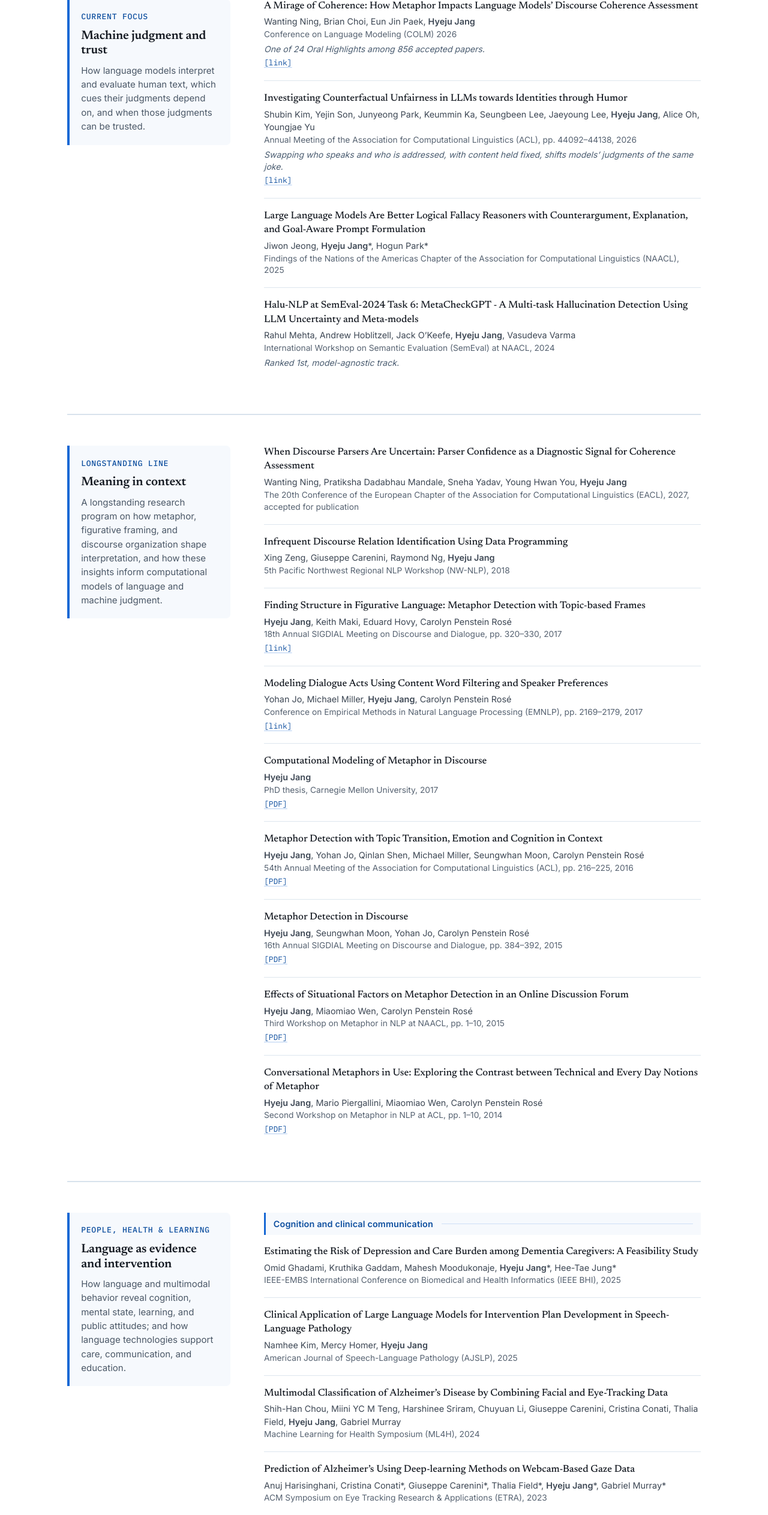
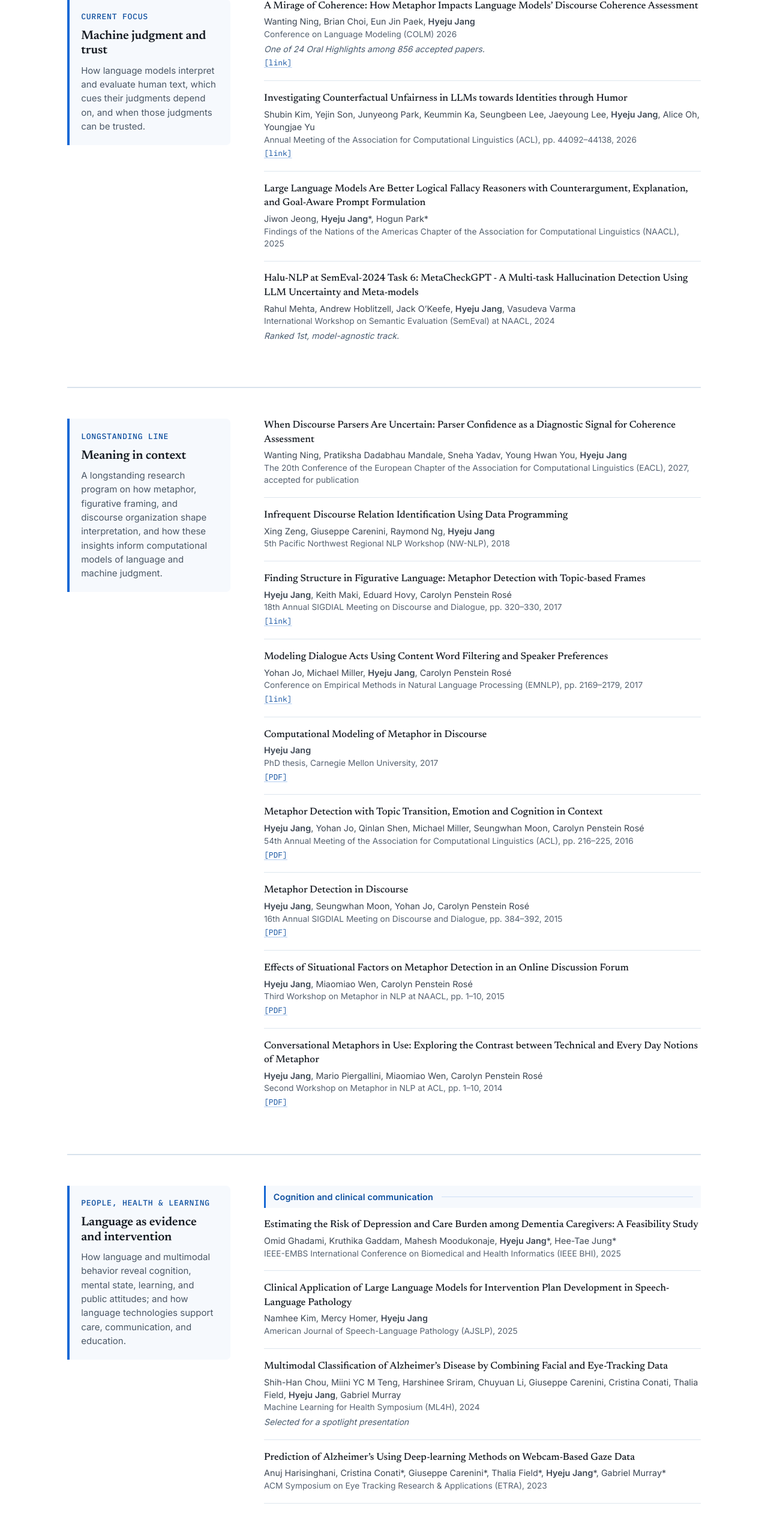
Before and after one commit to hyejuj/hyejuj.github.io, a plain HTML site: page index.html in a window 1280 px wide. Shown: the part 1361-3887 px from the top of the page at 60% size. Drawn offline with Linux system fonts and the light colour scheme.

Commit message:
Update index.html

```diff
--- a/index.html
+++ b/index.html
@@ -477,7 +477,6 @@ footer{
 <span class="pt">Investigating Counterfactual Unfairness in LLMs towards Identities through Humor</span>
 <span class="pa">Shubin Kim, Yejin Son, Junyeong Park, Keummin Ka, Seungbeen Lee, Jaeyoung Lee, <strong>Hyeju Jang</strong>, Alice Oh, Youngjae Yu</span>
 <span class="pv">Annual Meeting of the Association for Computational Linguistics (ACL), pp. 44092–44138, 2026</span>
-<span class="ann">Swapping who speaks and who is addressed, with content held fixed, shifts models’ judgments of the same joke.</span>
 <span class="pl"><a href="https://aclanthology.org/2026.acl-long.2041/">[link]</a></span>
 </li>
 <li>
@@ -561,6 +560,7 @@ footer{
 <span class="pt">Multimodal Classification of Alzheimer’s Disease by Combining Facial and Eye-Tracking Data</span>
 <span class="pa">Shih-Han Chou, Miini YC M Teng, Harshinee Sriram, Chuyuan Li, Giuseppe Carenini, Cristina Conati, Thalia Field, <strong>Hyeju Jang</strong>, Gabriel Murray</span>
 <span class="pv">Machine Learning for Health Symposium (ML4H), 2024</span>
+<span class="ann"> Selected for a spotlight presentation </span>
 </li>
 <li>
 <span class="pt">Prediction of Alzheimer’s Using Deep-learning Methods on Webcam-Based Gaze Data</span>
```
